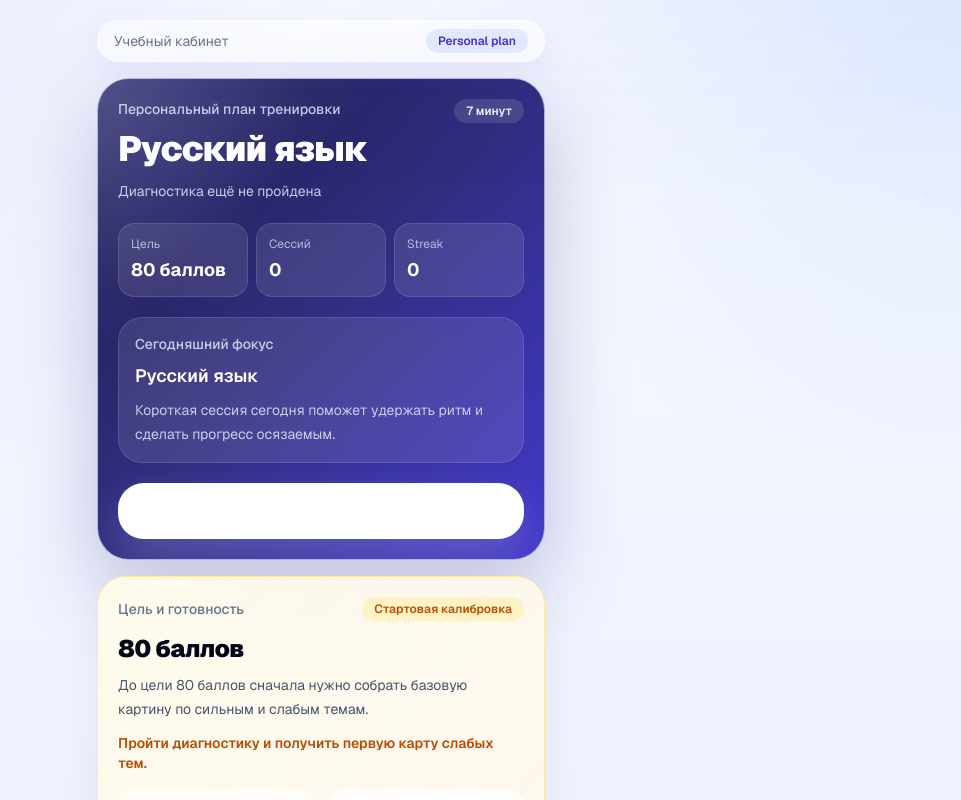
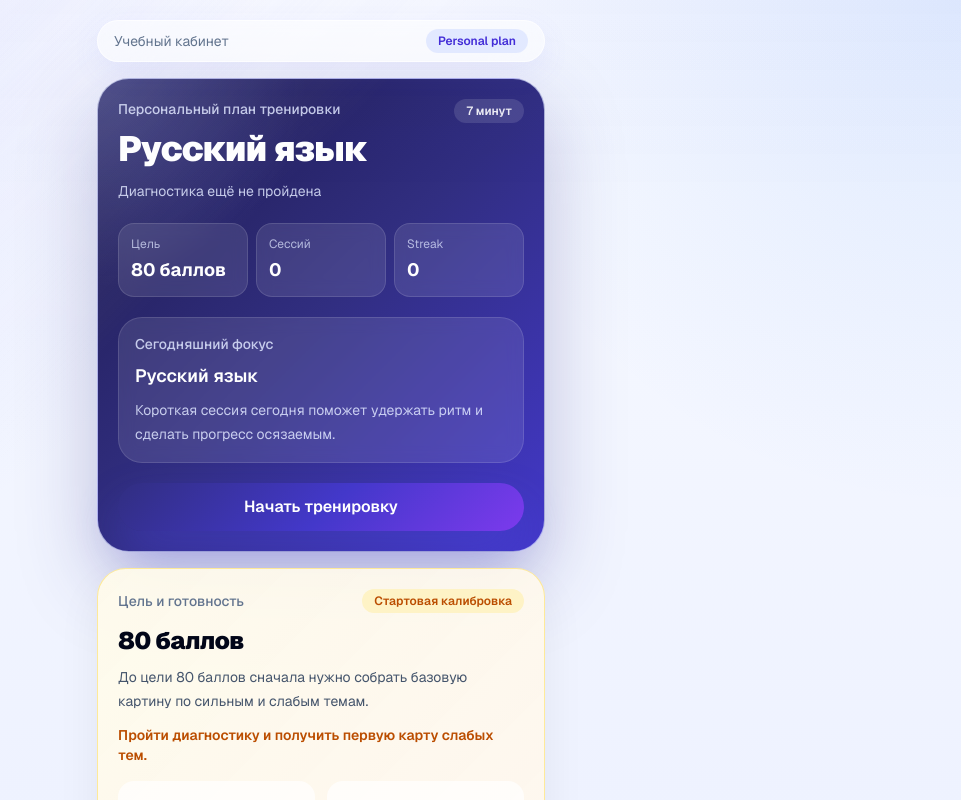
Before and after one commit to 4730188-hue/ege-trainer, a Next.js app: page /home in a window 1280 px wide. Shown: the top 800 px of the page, without its empty margins (319-1280 px from the left). Built offline with nearby package versions, Linux system fonts and the light colour scheme.

Commit message:
Fix home hero CTA text

```diff
--- a/app/home/page.tsx
+++ b/app/home/page.tsx
@@ -167,9 +167,9 @@ export default function HomePage() {
 
           <Link
             href="/session"
-            className="mt-5 block rounded-[1.6rem] bg-white px-5 py-4 text-center text-base font-semibold text-slate-950 shadow-[0_20px_45px_rgba(255,255,255,0.18)] transition hover:translate-y-[-1px]"
+            className="mt-5 block rounded-[1.6rem] bg-[linear-gradient(135deg,#312e81_0%,#4338ca_52%,#7c3aed_100%)] px-5 py-4 text-center text-base font-semibold text-white shadow-[0_22px_45px_rgba(79,70,229,0.32)] transition hover:translate-y-[-1px] hover:opacity-95"
           >
-            Начать тренировку
+            <span className="block leading-none text-white">Начать тренировку</span>
           </Link>
         </section>
 
```
